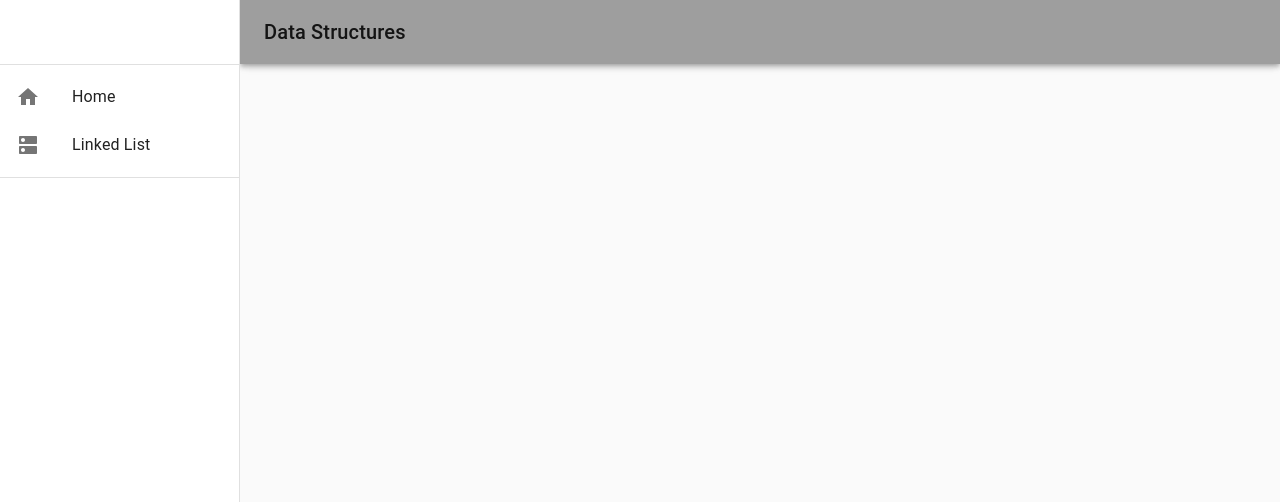
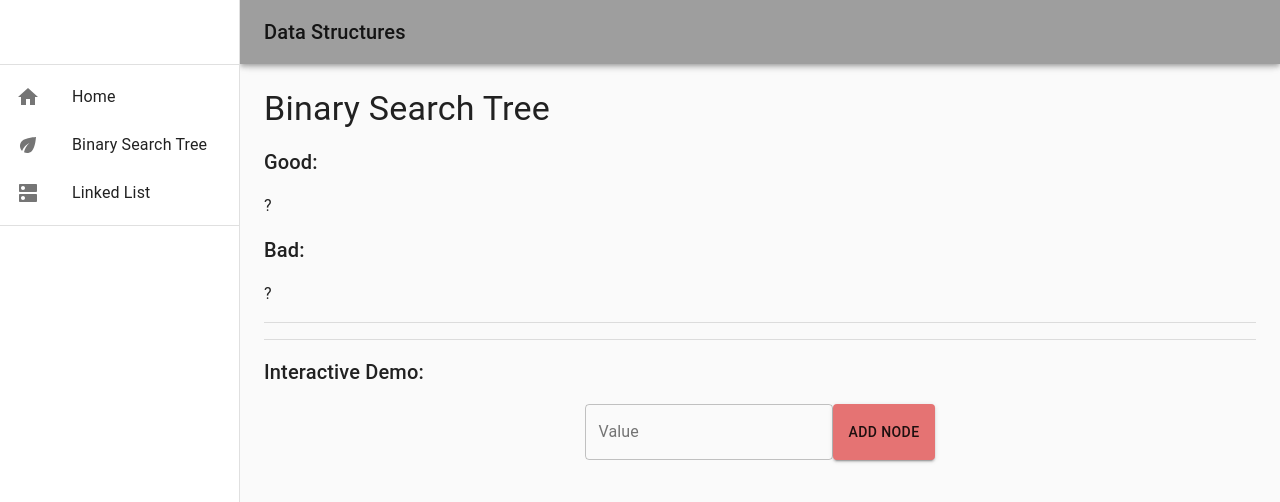
Before and after one commit to RodCardenas/data-structures, a React (Create React App) app: page /binarySearchTree in a window 1280 px wide. Shown: the top 502 px of the page. Built offline with nearby package versions, Linux system fonts and the light colour scheme.

Commit message:
Add binary search tree view. Add code viewer component. Add code implementation section to each data structure view.

```diff
--- a/package.json
+++ b/package.json
@@ -12,6 +12,7 @@
     "@testing-library/user-event": "^7.1.2",
     "react": "^16.13.1",
     "react-dom": "^16.13.1",
+    "react-highlight": "^0.12.0",
     "react-redux": "^7.1.3",
     "react-router-dom": "^5.2.0",
     "react-scripts": "3.4.1"
--- a/public/index.html
+++ b/public/index.html
@@ -5,10 +5,6 @@
     <link rel="icon" href="%PUBLIC_URL%/favicon.ico" />
     <meta name="viewport" content="width=device-width, initial-scale=1" />
     <meta name="theme-color" content="#000000" />
-    <meta
-      name="description"
-      content="Web site created using create-react-app"
-    />
     <link rel="apple-touch-icon" href="%PUBLIC_URL%/logo192.png" />
     <!--
       manifest.json provides metadata used when your web app is installed on a
@@ -24,7 +20,7 @@
       work correctly both with client-side routing and a non-root public URL.
       Learn how to configure a non-root public URL by running `npm run build`.
     -->
-    <title>React Redux App</title>
+    <title>Data Structures</title>
   </head>
   <body>
     <noscript>You need to enable JavaScript to run this app.</noscript>
--- a/src/App.jsx
+++ b/src/App.jsx
@@ -6,7 +6,6 @@ import { createMuiTheme, ThemeProvider } from "@material-ui/core/styles";
 
 import Layout from "./components/layout";
 
-import history from "./utilities/history";
 import routes from "./utilities/routes";
 import store from "./utilities/store";
 
@@ -36,7 +35,7 @@ const App = () => {
 
   return (
     <React.StrictMode>
-      <BrowserRouter history={history}>
+      <BrowserRouter>
         <Provider store={store}>
           <ThemeProvider theme={theme}>
             <Switch>
--- /dev/null
+++ b/src/components/code.jsx
@@ -0,0 +1,20 @@
+import React from "react";
+import Grid from "@material-ui/core/Grid";
+import Typography from "@material-ui/core/Typography";
+import Highlight from "react-highlight";
+import "highlight.js/styles/school-book.css";
+
+const Code = (props) => {
+  return (
+    <Grid container direction="column" justify="center" spacing={2}>
+      <Grid item xs>
+        <Typography variant="h6">Implementation:</Typography>
+      </Grid>
+      <Grid item xs>
+        <Highlight className="javascript">{props.code}</Highlight>
+      </Grid>
+    </Grid>
+  );
+};
+
+export default Code;
--- a/src/components/description.jsx
+++ b/src/components/description.jsx
@@ -4,7 +4,7 @@ import Typography from "@material-ui/core/Typography";
 
 const Description = (props) => {
   return (
-    <Grid xs container direction="column" justify="center" spacing={2}>
+    <Grid container direction="column" justify="center" spacing={2}>
       <Grid item xs>
         <Typography variant="h4">{props.title}</Typography>
       </Grid>
--- a/src/features/linkedList/linkedList.js
+++ b/src/features/linkedList/linkedList.js
@@ -1,6 +1,11 @@
-import Node from "./node";
+export class LinkedListNode {
+  constructor(element) {
+    this.next = null;
+    this.element = element;
+  }
+}
 
-export default class LinkedList {
+export class LinkedList {
   constructor() {
     this.head = null;
     this.tail = null;
@@ -8,7 +13,7 @@ export default class LinkedList {
   }
 
   add(element) {
-    const n = new Node(element);
+    const n = new LinkedListNode(element);
 
     if (this.size === 0) {
       this.head = n;
--- a/src/features/linkedList/node.js
+++ /dev/null
@@ -1,6 +0,0 @@
-export default class Node {
-  constructor(element) {
-    this.element = element;
-    this.next = null;
-  }
-}
--- a/src/utilities/history.js
+++ /dev/null
@@ -1,5 +0,0 @@
-import { createBrowserHistory } from "history";
-
-const history = createBrowserHistory();
-
-export default history;
--- a/src/utilities/routes.js
+++ b/src/utilities/routes.js
@@ -1,9 +1,11 @@
 import React from "react";
 
 import HomeView from "../views/homeView";
+import BinarySearchTreeView from "../views/binarySearchTreeView";
 import LinkedListView from "../views/linkedListView";
 
 import HomeIcon from "@material-ui/icons/Home";
+import BinarySearchTreeIcon from "@material-ui/icons/Eco";
 import LinkedListIcon from "@material-ui/icons/Dns";
 
 const routes = [
@@ -12,6 +14,13 @@ const routes = [
     name: "Home",
     component: HomeView,
     icon: <HomeIcon />,
+    exact: true,
+  },
+  {
+    path: "/binarySearchTree",
+    name: "Binary Search Tree",
+    component: BinarySearchTreeView,
+    icon: <BinarySearchTreeIcon />,
     exact: true,
   },
   {
--- /dev/null
+++ b/src/views/binarySearchTreeView.jsx
@@ -0,0 +1,68 @@
+import React, { useState, useRef } from "react";
+import Alert from "@material-ui/lab/Alert";
+import Button from "@material-ui/core/Button";
+import Divider from "@material-ui/core/Divider";
+import Grid from "@material-ui/core/Grid";
+import TextField from "@material-ui/core/TextField";
+import Typography from "@material-ui/core/Typography";
+
+// import Code from "../components/code";
+import Description from "../components/description";
+
+const LinkedListView = () => {
+  const [error, setError] = useState(false);
+  const elementInput = useRef(null);
+
+  const addNode = () => {
+    if (elementInput.current.value) {
+      console.log(elementInput.current.value);
+      setError(false);
+    } else {
+      setError(true);
+    }
+  };
+  const handleKeyDown = (event) => {
+    if (event.key === "Enter") {
+      console.log("Enter Pressed");
+    }
+  };
+
+  return (
+    <Grid container direction="column" justify="center" spacing={2}>
+      <Grid item xs>
+        <Description title="Binary Search Tree" good="?" bad="?" />
+      </Grid>
+      <Grid item xs>
+        <Divider />
+      </Grid>
+      {/* <Grid item xs>
+        <Code code={memoizedCode} />
+      </Grid> */}
+      <Grid item xs>
+        <Divider />
+      </Grid>
+      <Grid item xs>
+        <Typography variant="h6">Interactive Demo:</Typography>
+      </Grid>
+      <Grid item xs container justify="center">
+        <TextField
+          inputRef={elementInput}
+          label="Value"
+          variant="outlined"
+          onKeyDown={handleKeyDown}
+        />
+        <Button variant="contained" color="secondary" onClick={addNode}>
+          Add Node
+        </Button>
+      </Grid>
+      <Grid item xs container justify="center"></Grid>
+      {error ? (
+        <Grid item xs>
+          <Alert severity="error">Please input a value for the node.</Alert>
+        </Grid>
+      ) : null}
+    </Grid>
+  );
+};
+
+export default LinkedListView;
--- a/src/views/linkedListView.jsx
+++ b/src/views/linkedListView.jsx
@@ -1,11 +1,14 @@
-import React, { useState, useRef } from "react";
+import React, { useMemo, useState, useRef } from "react";
 import Alert from "@material-ui/lab/Alert";
 import Button from "@material-ui/core/Button";
+import Divider from "@material-ui/core/Divider";
 import Grid from "@material-ui/core/Grid";
 import TextField from "@material-ui/core/TextField";
+import Typography from "@material-ui/core/Typography";
 
+import Code from "../components/code";
 import Description from "../components/description";
-import LinkedList from "../features/linkedList/linkedList";
+import { LinkedList, LinkedListNode } from "../features/linkedList/linkedList";
 import FloatingNode from "../components/floatingNode";
 
 const LinkedListView = () => {
@@ -57,6 +60,11 @@ const LinkedListView = () => {
     }
   };
 
+  const memoizedCode = useMemo(
+    () => LinkedListNode.toString() + "\n\n" + LinkedList.toString(),
+    []
+  );
+
   return (
     <Grid container direction="column" justify="center" spacing={2}>
       <Grid item xs>
@@ -68,7 +76,18 @@ const LinkedListView = () => {
           searching."
         />
       </Grid>
-
+      <Grid item xs>
+        <Divider />
+      </Grid>
+      <Grid item xs>
+        <Code code={memoizedCode} />
+      </Grid>
+      <Grid item xs>
+        <Divider />
+      </Grid>
+      <Grid item xs>
+        <Typography variant="h6">Interactive Demo:</Typography>
+      </Grid>
       <Grid item xs container justify="center">
         <TextField
           inputRef={elementInput}
```
Also changed, not shown: 1 other file (tests, documents, lock files or other folders).
